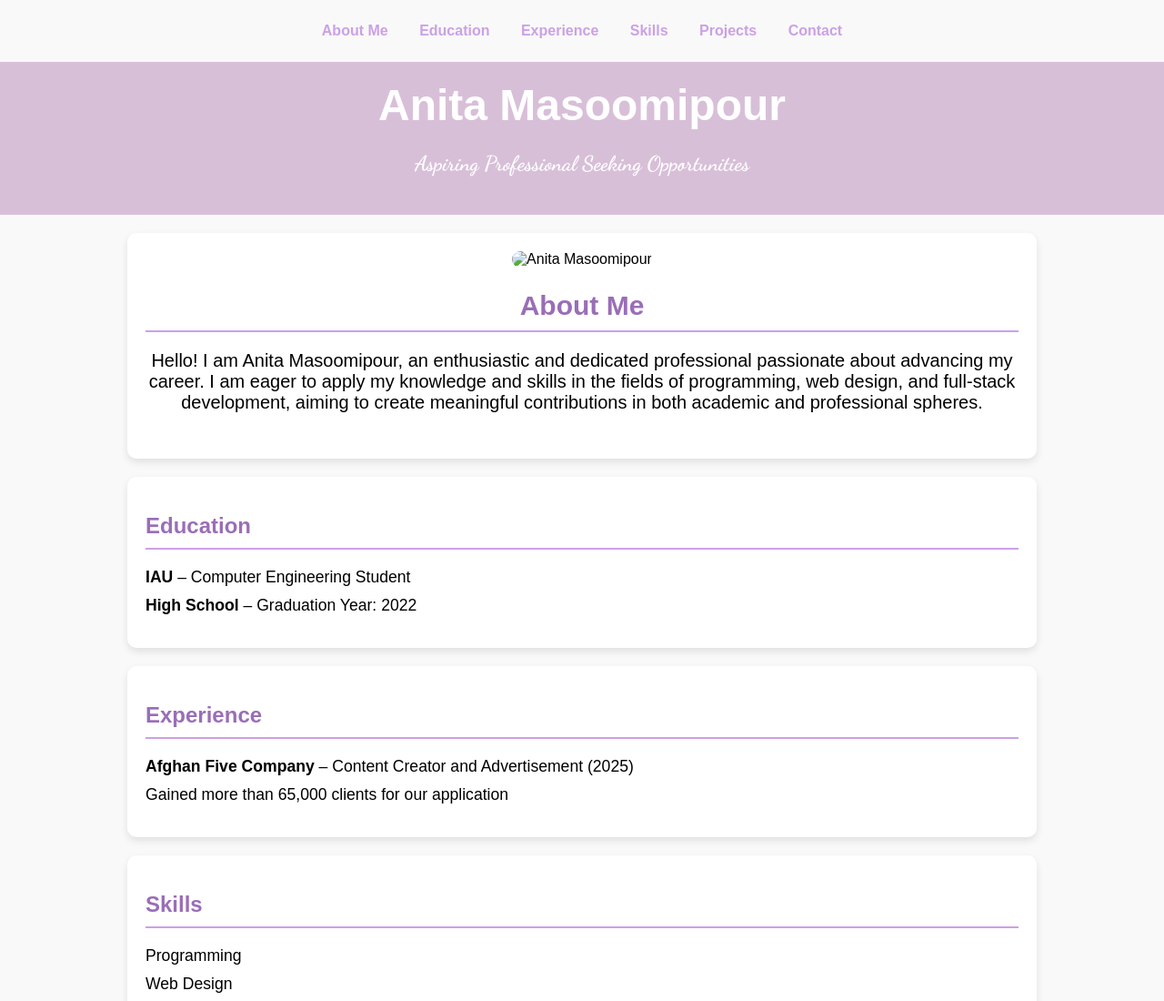
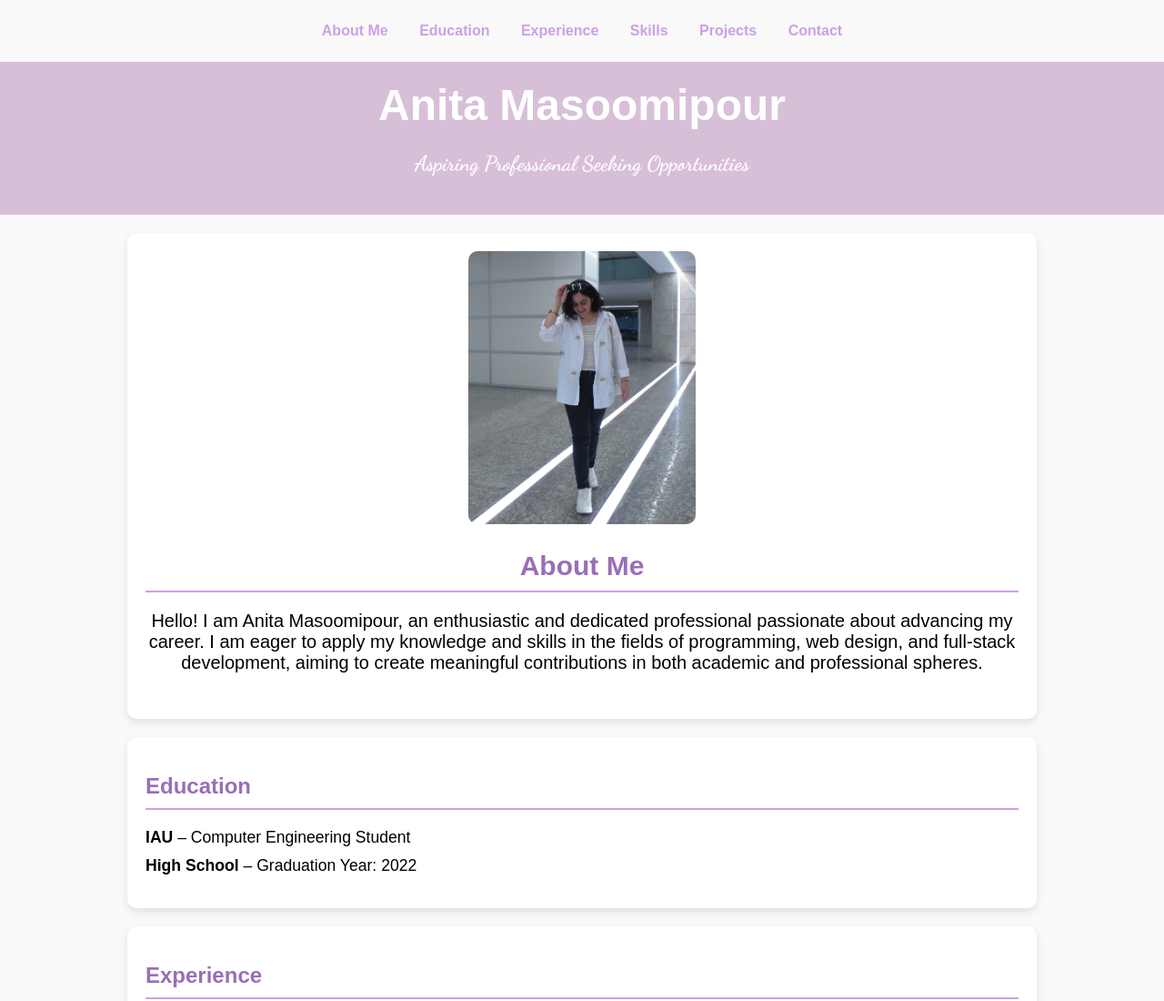
Before and after one commit to anitaa88/resume-website, a plain HTML site: page index.html in a window 1280 px wide. Shown: the top 1100 px of the page at 91% size. Drawn offline with Linux system fonts and the light colour scheme.

Commit message:
index.html

```diff
--- a/index.html
+++ b/index.html
@@ -23,7 +23,7 @@
     <p class="dancing-script">Aspiring Professional Seeking Opportunities</p>
   </header>
   <section id="about" class="about">
-    <img src="image/IMG_20240613_232309_954.JPG" alt="Anita Masoomipour" class="img">
+    <img src="IMG_20240613_232309_954.JPG" alt="Anita Masoomipour" class="img">
     <div class="text">
       <h2>About Me</h2>
       <p>Hello! I am Anita Masoomipour, an enthusiastic and dedicated professional passionate about advancing my career. I am eager to apply my knowledge and skills in the fields of programming, web design, and full-stack development, aiming to create meaningful contributions in both academic and professional spheres.</p>
```
